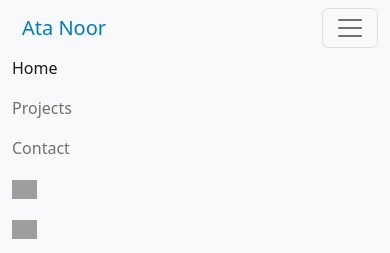
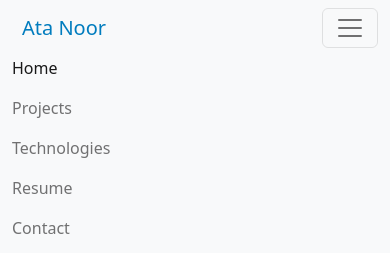
Before and after one commit to atauln/pubsite, a Flask app: page / in a window 390 px wide, after a click that opens the changed part. Shown: the top 253 px of the page. Run offline with Flask 2, Linux system fonts and the light colour scheme; grey boxes are pictures that could not be loaded.

Commit message:
Added resume

```diff
--- a/app.py
+++ b/app.py
@@ -16,8 +16,8 @@ def contact():
 
 @app.route('/technologies')
 def technologies():
-    return render_template('/technologies')
+    return render_template('technologies.html')
 
 @app.route('/resume')
 def resume():
-    return render_template('/resume')
+    return render_template('resume.html')
--- a/templates/base.html
+++ b/templates/base.html
@@ -17,6 +17,12 @@
                 </li>
                 <li class="nav-item">
                   <a class="nav-link" href="/projects">Projects</a>
+                </li>
+                <li class="nav-item">
+                  <a class="nav-link" href="/technologies">Technologies</a>
+                </li>
+                <li class="nav-item">
+                  <a class="nav-link" href="/resume">Resume</a>
                 </li>
                 <li class="nav-item">
                   <a class="nav-link" href="/contact">Contact</a>
--- a/templates/home.html
+++ b/templates/home.html
@@ -5,7 +5,7 @@
 {% block content %}
 
 <div class="main-div col-sm-8 mx-auto">
-    <img style="float:right" src="https://skillicons.dev/icons?i=python,java,spring,flask,html,css  ,mysql,linux,docker&theme=light">
+    <img style="float:right" src="https://skillicons.dev/icons?i=python,java,spring,flask,html,css,mysql,linux,docker&theme=light">
     <h1 class="heading">Welcome.</h1>
     <p class="lead" style="margin-top:15px">
         Here you will find the works and ongoings of Ata Noor. I am a software engineering major at the Rochester Institute of Technology.
```
Also changed, not shown: templates/resume.html (added, +10 -0 lines), 1 other file.
